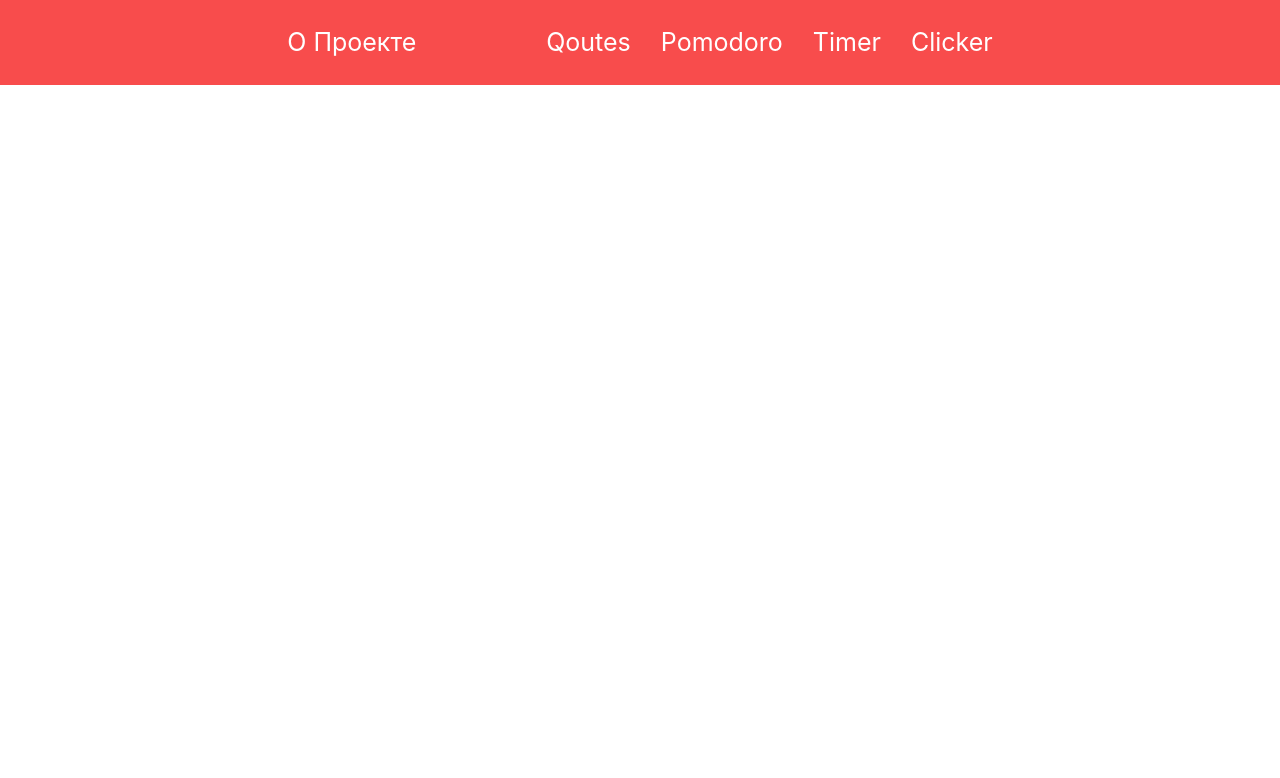
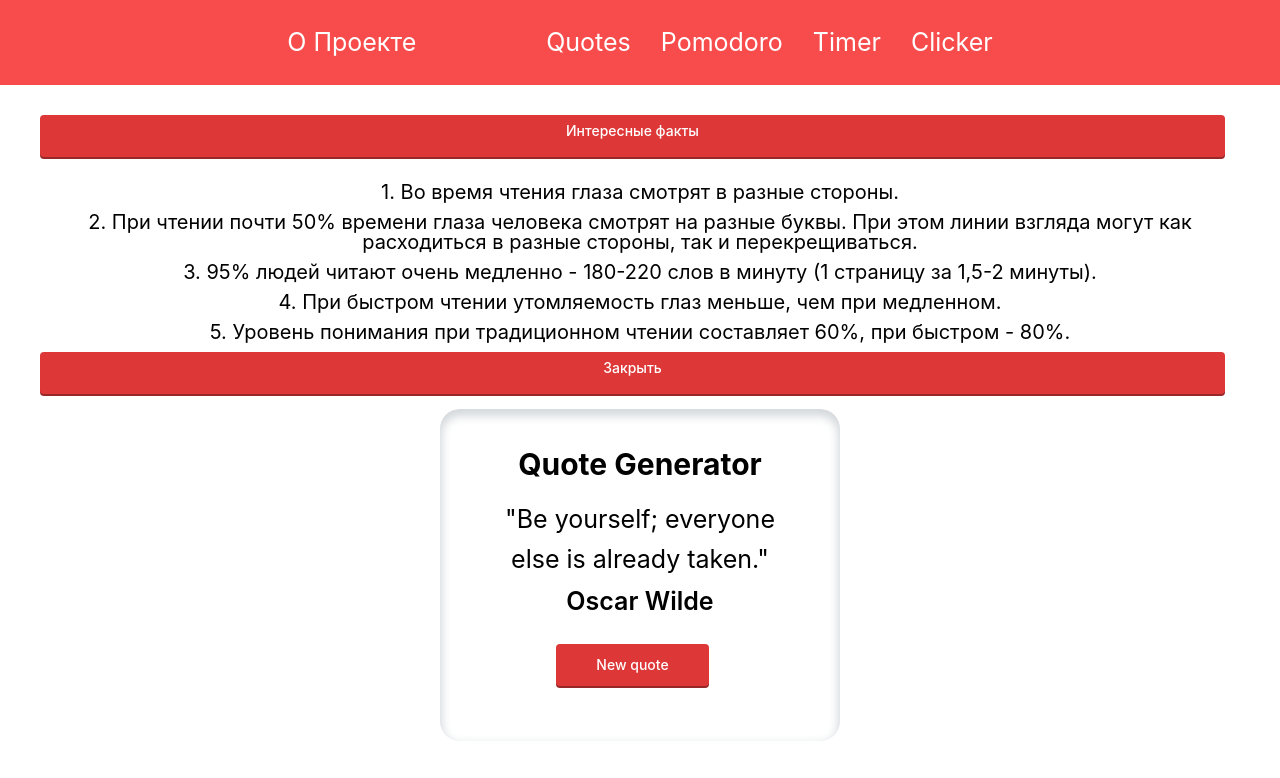
Before and after one commit to first-g/team-project, a React (Create React App) app: page /team-project/quotes/fact in a window 1280 px wide. Shown: the top 778 px of the page. Built offline with nearby package versions, Linux system fonts and the light colour scheme; the HTML template or start-up script is replaced by a standard one.

Commit message:
add quotes component with inner router

```diff
--- a/src/App.js
+++ b/src/App.js
@@ -1,7 +1,14 @@
 import './App.css';
 import Navigation from './components/Navigation/Navigation';
 import { BrowserRouter as Router, Routes, Route } from 'react-router-dom';
-import { data } from './data/data'
+
+import About from './components/About/About'
+import Quotes from './components/Quotes/Quotes'
+import Pomodoro from './components/Pomodoro/Pomodoro'
+import Timer from './components/Timer/Timer'
+import Clicker from './components/Clicker/Clicker'
+
+import QuoteFact from './components/Quotes/QuoteFact';
 
 function App() {
   return (
@@ -13,9 +20,13 @@ function App() {
         <div className='app__content'>
           <div className='container'>
             <Routes>
-              {data.map(el => (
-                <Route key={el.name} path={el.path} element={el.element} />
-              ))}
+                <Route path='/' element={<About/>}></Route>
+                <Route path='/quotes/*' element={<Quotes/>}>
+                  <Route path='fact' element={<QuoteFact />}/>
+                </Route>
+                <Route path='/pomodoro' element={<Pomodoro/>}></Route>
+                <Route path='/timer' element={<Timer/>}></Route>
+                <Route path='/clicker' element={<Clicker/>}></Route>
             </Routes>
           </div>
         </div>
--- a/src/components/Navigation/Navigation.jsx
+++ b/src/components/Navigation/Navigation.jsx
@@ -12,7 +12,7 @@ const Navigation = () => {
                             <Link to='/' aria-current="page">О Проекте</Link>
                         </li>
                         <li>
-                            <Link to='/quotes'>Qoutes</Link>
+                            <Link to='/quotes'>Quotes</Link>
                         </li>
                         <li>
                             <Link to='/pomodoro'>Pomodoro</Link>
--- /dev/null
+++ b/src/components/Quotes/QuoteFact.jsx
@@ -0,0 +1,29 @@
+import React from 'react'
+import { Link } from 'react-router-dom'
+
+const QuoteFact = () => {
+  return (
+    <>
+      <ul>
+        <li>
+        1. Во время чтения глаза смотрят в разные стороны.
+        </li>
+        <li>
+        2. При чтении почти 50% времени глаза человека смотрят на разные буквы. При этом линии взгляда могут как расходиться в разные стороны, так и перекрещиваться.
+        </li>
+        <li>
+        3. 95% людей читают очень медленно - 180-220 слов в минуту (1 страницу за 1,5-2 минуты).
+        </li>
+        <li>
+        4. При быстром чтении утомляемость глаз меньше, чем при медленном.
+        </li>
+        <li>
+        5. Уровень понимания при традиционном чтении составляет 60%, при быстром - 80%.
+        </li>
+      </ul>
+      <Link to='/quotes'>Закрыть</Link>
+    </>
+  )
+}
+
+export default QuoteFact
--- a/src/components/Quotes/Quotes.css
+++ b/src/components/Quotes/Quotes.css
@@ -0,0 +1,112 @@
+.quotes {
+    display: flex;
+    flex-direction: column;
+}
+
+.quotes__main {
+    display: flex;
+    flex-direction: column;
+    padding: 40px;
+    gap: 20px;
+    max-width: 400px;
+    margin: 0 auto;
+    border-radius: 20px;
+    box-shadow: 0px 5px 10px 2px rgba(34, 60, 80, 0.2) inset;
+}
+
+.quotes__title h2 {
+    text-align: center;
+    font-size: 30px;
+    font-weight: bold;
+}
+
+.quotes__content {
+    display: flex;
+    justify-content: center;
+    flex-direction: column;
+    align-items: center;
+    gap: 10px;
+}
+
+.quote {
+    text-align: center;
+    font-size: 25px;
+    color: rgb(0, 0, 0);
+    line-height: 40px;
+}
+
+.person {
+    font-size: 25px;
+    font-weight: 600;
+}
+
+.quote__button {
+    margin-top: 20px;
+}
+
+.new-quote {
+    display: inline-block;
+	box-sizing: border-box;
+	padding: 0 40px;
+	margin: 0 15px 15px 0;
+	outline: none;
+	border: none;
+	border-radius: 4px;
+	height: 42px;
+	line-height: 32px;
+	font-size: 14px;
+	font-weight: 500;
+	text-decoration: none;
+	color: #fff;
+	background-color: #dd3737;
+	box-shadow: 0 2px #982727;
+	cursor: pointer;
+	user-select: none;
+	appearance: none;
+	touch-action: manipulation;
+	vertical-align: top;
+}
+
+.new-quote:hover {
+	background-color: #ed0000;
+}
+.new-quote:active {
+	background-color: #9e2f2f;
+}
+
+.quotes__fact a {
+    text-align: center;
+    display: inline-block;
+    padding: 0 40px;
+    margin: 0 15px 15px 0;
+    outline: none;
+    border: none;
+    border-radius: 4px;
+    height: 42px;
+    line-height: 32px;
+    font-size: 14px;
+    font-weight: 500;
+    text-decoration: none;
+    color: #fff;
+    background-color: #dd3737;
+    box-shadow: 0 2px #982727;
+    cursor: pointer;
+}
+
+.quotes__fact {
+    display: flex;
+    flex-direction: column;
+    justify-content: center;
+    gap: 10px;
+}
+
+.quotes__fact ul{
+    text-align: center;
+    display: flex;
+    flex-direction: column;
+    gap: 10px;
+}
+
+.quotes__fact ul li{
+    font-size: 20px;
+}
--- a/src/components/Quotes/Quotes.jsx
+++ b/src/components/Quotes/Quotes.jsx
@@ -1,9 +1,39 @@
-import React from 'react'
+import React, { useState } from 'react'
 import './Quotes.css'
+import { quotes } from '../../data/quotes'
+import { Link, Outlet } from 'react-router-dom';
 
 const Quotes = () => {
+  const [quote, setQuote] = useState('"Be yourself; everyone else is already taken."');
+  const [person, setPerson] = useState('Oscar Wilde')
+
+  let newQuote = () => {
+    const random = Math.floor(Math.random() * quotes.length);
+    setQuote(quotes[random].quote)
+    setPerson(quotes[random].person)
+  }
+
   return (
-    <div>Quotes</div>
+    <div className='quotes'>
+      <div className="quotes__fact">
+        <Link to='fact'>Интересные факты</Link>
+        <Outlet />
+      </div>
+      <div className="quotes__main">
+        <div className="quotes__title">
+          <h2>Quote Generator</h2>
+        </div>
+        <div className="quotes__content">
+          <p className="quote">
+            {quote}
+          </p>
+          <div className="person">{person}</div>
+          <div className="quote__button">
+            <button onClick={newQuote} className="new-quote">New quote</button>
+          </div>
+        </div>
+      </div>
+    </div>
   )
 }
 
--- a/src/data/data.js
+++ b/src/data/data.js
@@ -11,7 +11,7 @@ export const data = [
         element: <About />
     },
     {
-        path: '/quotes',
+        path: '/quotes/*',
         name: 'Quotes',
         element: <Quotes />
     },
--- /dev/null
+++ b/src/data/quotes.js
@@ -0,0 +1,40 @@
+export const quotes = [
+    {
+        quote: `"Be yourself; everyone else is already taken."`,
+        person: `Oscar Wilde`
+    },
+    {
+        quote: `"I'm selfish, impatient and a little insecure.
+        I make mistakes, I am out of control and at
+        times hard to handle. But if you can't handle
+        me at my worst, then you sure as hell don't deserve me at my best."`,
+        person: `Marilyn Monroe`
+    },
+    {
+        quote: `"So many books, so little time."`,
+        person: `Frank Zappa`
+    },
+    {
+        quote: `"You know you're in love when you can't fall
+        asleep because reality is finally better than your dreams."`,
+        person: `Dr. Seuss`
+    },
+    {
+        quote: `"Be the change that you wish to see in the world."`,
+        person: `Mahatma Gandhi`
+    },
+    {
+        quote: `"If you tell the truth, you don't have to remember anything."`,
+        person: `Mark Twain`
+    },
+    {
+        quote: `"Life is too short for long-term grudges."`,
+        person: `Elon Musk`
+    },
+    {
+        quote: `"Your time is limited, so don't waste it living
+        someone else's life. Don't be trapped by dogma - which
+        is living with the results of other people's thinking.""`,
+        person: `Steve Jobs`
+    },
+]
```
